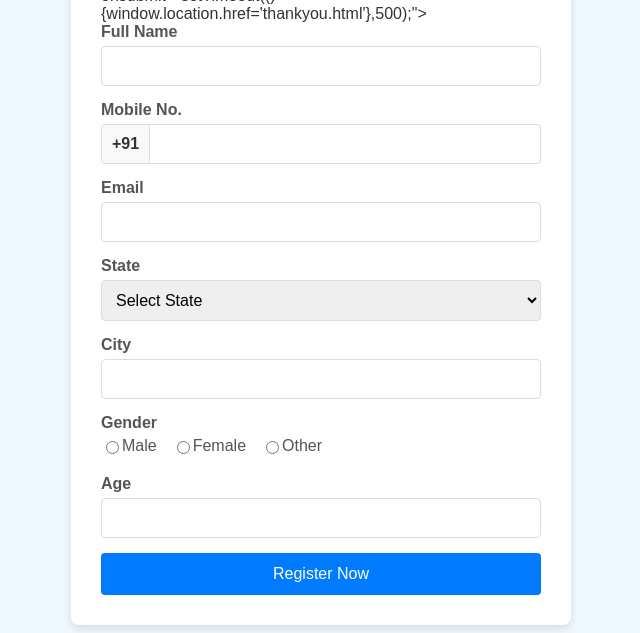
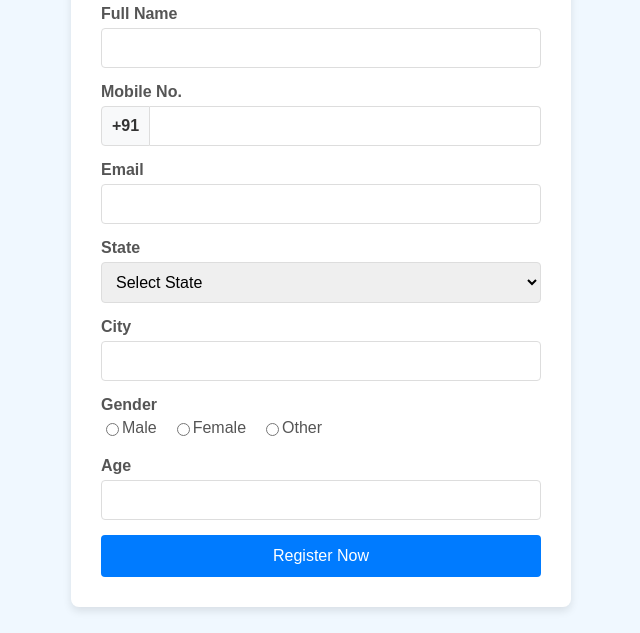
Before and after one commit to banna89/Myweb, a plain HTML site: page index.html in a window 1280 px wide. Shown: the part 167-800 px from the top of the page, without its empty margins (319-959 px from the left). Drawn offline with Linux system fonts and the light colour scheme.

Commit message:
Update index.html

```diff
--- a/index.html
+++ b/index.html
@@ -10,7 +10,6 @@
     <div class="form-container">
         <h1>Work-from-Home Registration</h1>
         <form method="POST" action="https://script.google.com/macros/s/AKfycbzPtxMHusbQ6BBbHg_rzJDiJcRNoRUBL1rrQUe4STbQism0cNufJ2KRSoBRxv3zWay7/exec">
-        onsubmit="setTimeout(()=>{window.location.href='thankyou.html'},500);">
             <div class="form-group">
                 <label for="full-name">Full Name</label>
                 <input type="text" id="full-name" name="full-name" required>
```
